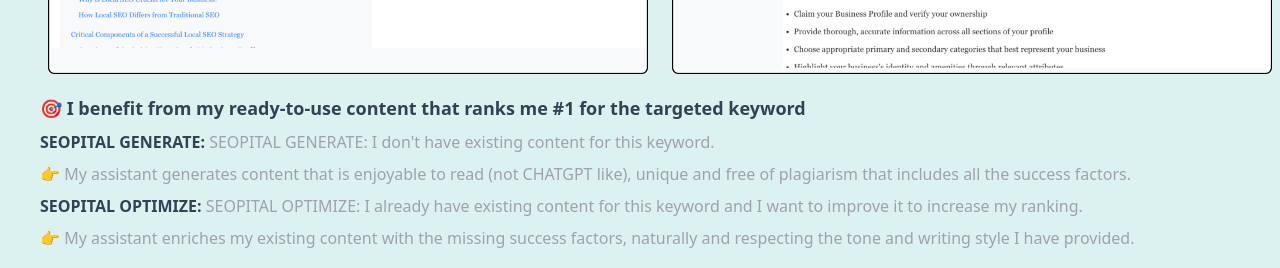
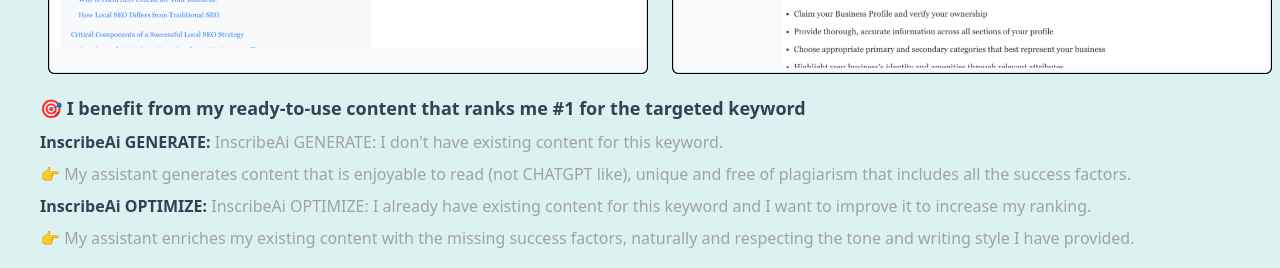
Before and after one commit to Nikuunj/InscribeAi, a React (Vite) app: page / in a window 1280 px wide. Shown: the part 2320-2588 px from the top of the page. Built offline with nearby package versions, Linux system fonts and the light colour scheme.

Commit message:
removing seopital from code

```diff
--- a/src/componets/Form.jsx
+++ b/src/componets/Form.jsx
@@ -63,7 +63,7 @@
       });
       console.log(response.data);
       setOutput(response.data);
-      alert('Your data has been submitted');
+      // alert('Your data has been submitted');
       setFormData({
         urls: [],
         blogName: '',
--- a/src/componets/Steps.jsx
+++ b/src/componets/Steps.jsx
@@ -27,9 +27,9 @@
             "first": "InscribeAi generates content that meets the ",
             "last" : "search intent",
             "second": "🎯 I benefit from my ready-to-use content that ranks me #1 for the targeted keyword",
-            "third": "SEOPITAL GENERATE: I don't have existing content for this keyword.",
+            "third": "InscribeAi GENERATE: I don't have existing content for this keyword.",
             "forth": "👉 My assistant generates content that is enjoyable to read (not CHATGPT like), unique and free of plagiarism that includes all the success factors.",
-            "five": "SEOPITAL OPTIMIZE: I already have existing content for this keyword and I want to improve it to increase my ranking.",
+            "five": "InscribeAi OPTIMIZE: I already have existing content for this keyword and I want to improve it to increase my ranking.",
             "six": "👉 My assistant enriches my existing content with the missing success factors, naturally and respecting the tone and writing style I have provided.",
             "img": img3,
             "img1": img4
@@ -56,9 +56,9 @@
             </div>
             <div className='space-y-2'>
                 <p className='text-start font-[550] text-lg'>{val.second}</p>
-                <p className='text-start text-zinc-400'>{index === 2 && (<span className='text-slate-700 font-[550]'>SEOPITAL GENERATE:</span>)} {val.third}</p>
+                <p className='text-start text-zinc-400'>{index === 2 && (<span className='text-slate-700 font-[550]'>InscribeAi GENERATE:</span>)} {val.third}</p>
                 {val.forth && <p className='text-start text-zinc-400'>{val.forth}</p>}
-                {val.five && <p className='text-start text-zinc-400'>{index === 2 && (<span className='text-slate-700 font-[550]'>SEOPITAL OPTIMIZE:</span>)} {val.five}</p>}
+                {val.five && <p className='text-start text-zinc-400'>{index === 2 && (<span className='text-slate-700 font-[550]'>InscribeAi OPTIMIZE:</span>)} {val.five}</p>}
                 {val.six && <p className='text-start text-zinc-400'>{val.six}</p>}
             </div>
         </div>
```
